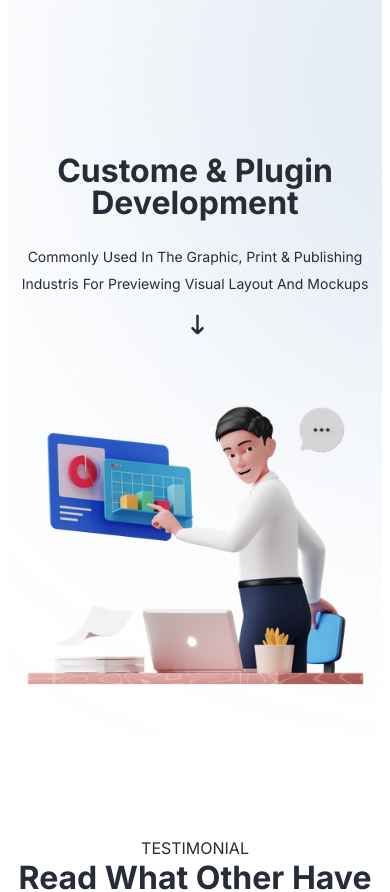
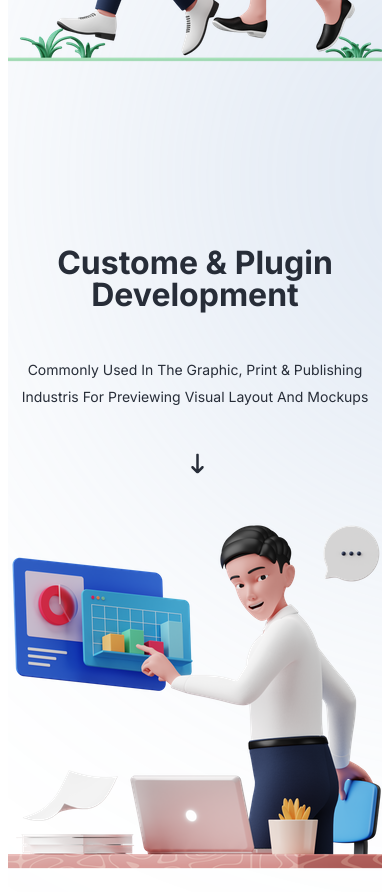
Before and after one commit to RashedAkash/digital-agency-test, a React (Vite) app in the folder digital_agency/: page / in a window 390 px wide. Shown: the part 1760-2652 px from the top of the page. Built offline with nearby package versions, Linux system fonts and the light colour scheme.

Commit message:
customer plugin issu solve

```diff
--- a/digital_agency/src/components/customPlugin/CustomPlugin.tsx
+++ b/digital_agency/src/components/customPlugin/CustomPlugin.tsx
@@ -11,26 +11,24 @@ const CustomPlugin = () => {
   return (
     <FullWidth>
       <Container>
-        <div
+        <div className="customer-plugin mt-150">
+          <div className="customer-plugin-text">
+            <div className="mb-45">
+              <SectionTitle title="Custome & Plugin Development" />
+            </div>
+            <div>
+              <SectionText
+                style={textStyle}
+                text="Commonly used in the graphic, print & publishing industris for previewing visual layout and mockups"
+              />
+            </div>
 
-          className="hero"
-        >
-          <div className="hero-text">
-            <SectionTitle title="Custome & Plugin Development" />
-            <SectionText
-              style={textStyle}
-              text="Commonly used in the graphic, print & publishing industris for previewing visual layout and mockups"
-            />
-
-            <div className="arrow">
+            <div className="arrow mt-45">
               <FaArrowRightLong />
             </div>
           </div>
-          <div className="hero-img">
-            <img
-              src="/image/plugin/businessman-analyzing-data.svg"
-              alt=""
-            />
+          <div className="customer-plugin-img">
+            <img src="/image/plugin/businessman-analyzing-data.svg" alt="" />
           </div>
         </div>
       </Container>
--- a/digital_agency/src/index.css
+++ b/digital_agency/src/index.css
@@ -106,6 +106,7 @@ body {
 .mb-45 {
   margin-bottom: 45px;
 }
+
 .mt-45 {
   margin-top: 40px;
 }
@@ -190,11 +191,25 @@ body {
   align-items: center;
 }
 .branding-section-img {
+   width: 450px;
+height: 450px;
+flex-shrink: 0;
   margin-right: 180px;
 }
-.branding-section-img img {
+/* customer-plugin */
+.customer-plugin{
+  display: flex;
+  align-items: center;
+  justify-content: space-between;
 }
-.branding-section-text {
+.customer-plugin-text{}
+.customer-plugin-img{
+  width: 450px;
+height: 450px;
+flex-shrink: 0;
+}
+.customer-plugin-img img{
+
 }
 /* navbar */
 .navbar {
@@ -281,6 +296,17 @@ body {
 }
 /* Tiny Screen */
 @media (min-width: 320px) and (max-width: 375px) {
+  .customer-plugin{
+  display: flex;
+  flex-direction: column;
+}
+.customer-plugin-img img{
+width: 70%;
+display: block;
+ margin: 0 auto;
+}
+
+
   .branding-section{
     display: flex;
     flex-direction: column-reverse;
@@ -290,7 +316,9 @@ body {
   margin-right: 0px;
 }
 .branding-section-img img {
-  width: 100%;
+  width: 70%;
+ display: block;
+ margin: 0 auto;
 }
 
   .image-grid {
@@ -415,6 +443,14 @@ body {
 
 /* Small Screen */
 @media (min-width: 376px) and (max-width: 767px) {
+    .customer-plugin{
+  display: flex;
+  flex-direction: column;
+  margin-top: 120px;
+}
+.customer-plugin-img img{
+width: 100%;
+}
    .branding-section{
     display: flex;
     flex-direction: column-reverse;
```
